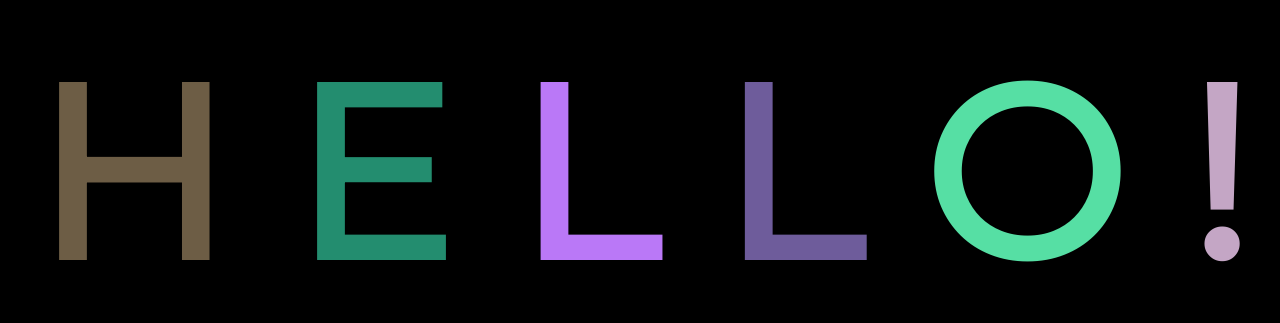
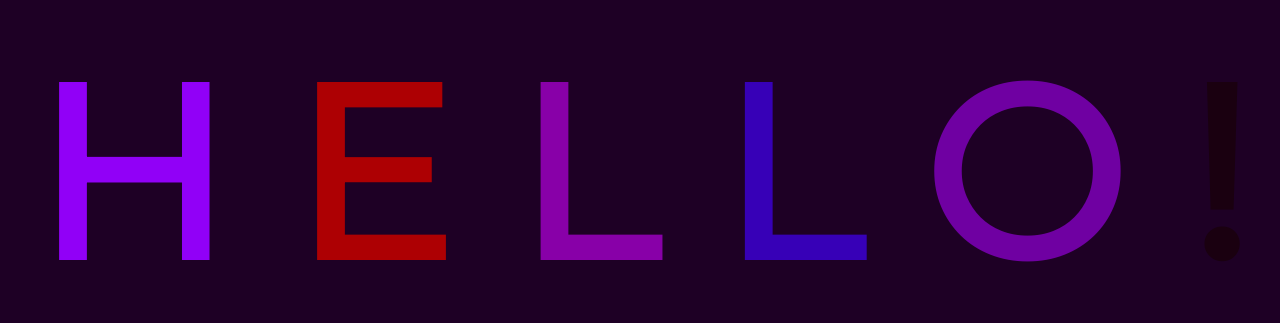
Before and after one commit to lcarinad/animatedTextGitDemo_V2, a plain HTML site: page index.html in a window 1280 px wide. Shown: the part 234-557 px from the top of the page. Drawn offline with Linux system fonts and the light colour scheme.

Commit message:
restrict colors to purples

```diff
--- a/app.js
+++ b/app.js
@@ -1,6 +1,6 @@
 function randomRGB() {
   const r = Math.floor(Math.random() * 256);
-  const g = Math.floor(Math.random() * 256);
+  const g = 0;
   const b = Math.floor(Math.random() * 256);
   return `rgb(${r},${g},${b})`;
 }
--- a/style.css
+++ b/style.css
@@ -3,7 +3,7 @@ body {
   justify-content: center;
   align-items: center;
   height: 100vh;
-  background-color: black;
+  background-color: rgb(30, 0, 37);
 }
 h1 {
   font-size: 15rem;
```
